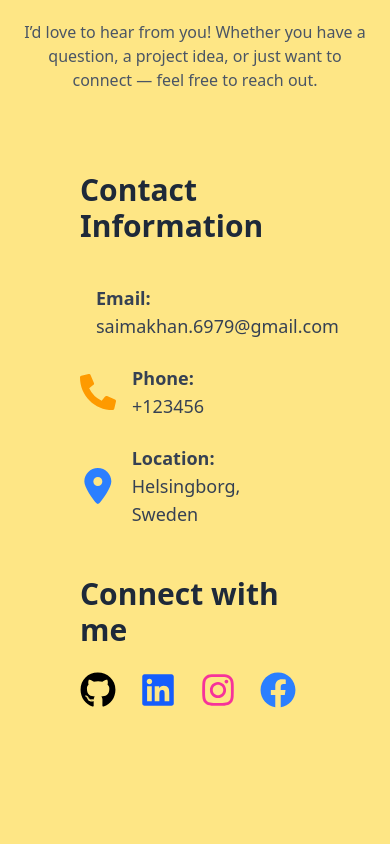
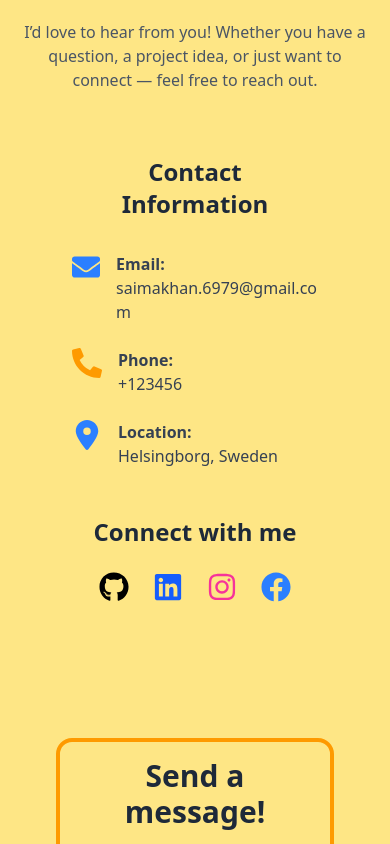
Before and after one commit to saima-khan1/MY-PORTFOLIO, a React (Vite) app in the folder my-portfolio/frontend/: page / in a window 390 px wide. Shown: the part 3800-4644 px from the top of the page. Built offline with nearby package versions, Linux system fonts and the light colour scheme; no server answers.

Commit message:
made contact section responsive

```diff
--- a/my-portfolio/frontend/src/components/ContactForm.tsx/ ContactForm.tsx
+++ b/my-portfolio/frontend/src/components/ContactForm.tsx/ ContactForm.tsx
@@ -26,8 +26,8 @@ const ContactForm = () => {
   };
 
   return (
-    <div className="px-30 py-15 border-4 border-amber-500 rounded-2xl">
-      <h3 className="font-bold text-3xl text-gray-800 lg:text-4xl  mb-10 text-center">
+    <div className="px-4 py-4 lg:px-15 lg:py-12 border-4 border-amber-500 rounded-2xl">
+      <h3 className="font-bold px-10 py-0 text-3xl text-gray-800 lg:text-4xl  mb-10 text-center">
         Send a message!
       </h3>
       <form ref={form} onSubmit={handleSubmit}>
@@ -84,7 +84,7 @@ const ContactForm = () => {
         <div className="flex justify-center">
           <button
             type="submit"
-            className=" bg-amber-500 text-white border-4 rounded-full  px-20 py-4 shadow-lg hover:bg-amber-600  transition duration-300 ease-in-out mt-10 "
+            className=" bg-amber-500 text-white border-2 rounded lg:border-4 lg:rounded-full px-5 py-2 lg:px-20 lg:py-4 shadow-lg hover:bg-amber-600  transition duration-300 ease-in-out mt-10 "
           >
             Send Message
           </button>
--- a/my-portfolio/frontend/src/components/ContactForm.tsx/Contact.tsx
+++ b/my-portfolio/frontend/src/components/ContactForm.tsx/Contact.tsx
@@ -3,7 +3,7 @@ import ContactInformation from "./ContactInformation";
 
 const ContactLabel = () => {
   return (
-    <div className="px-6 md:px-20 py-30">
+    <div className="px-6 sm:px-0 md:px-20 py-30">
       <div className="text-center  lg:mb-12">
         <h1 className="text-3xl  lg:text-5xl font-bold">
           Get In <span className="text-blue-500">Touch</span>
--- a/my-portfolio/frontend/src/components/ContactForm.tsx/ContactInformation.tsx
+++ b/my-portfolio/frontend/src/components/ContactForm.tsx/ContactInformation.tsx
@@ -10,30 +10,30 @@ import { FaLocationDot } from "react-icons/fa6";
 
 const ContactInformation = () => {
   return (
-    <div className="px-6 md:px-12 py-12 ">
-      <div className=" mb-10">
-        <h3 className="font-bold text-3xl text-gray-800">
+    <div className="px-4 sm:px-6  lg:px-6 py-8 lg:py-12">
+      <div className="mb-8">
+        <h3 className="font-bold text-2xl sm:text-3xl text-gray-800 text-center lg:text-4xl sm:text-left">
           Contact Information
         </h3>
       </div>
 
       <div className="space-y-6">
-        <div className="flex items-center space-x-4 text-gray-700">
-          <FaEnvelope className="text-blue-500 text-4xl" />
-          <p className="text-lg">
+        <div className="flex items-start sm:items-center space-x-4 text-gray-700">
+          <FaEnvelope className="text-blue-500 text-3xl sm:text-4xl" />
+          <p className="text-base lg:text-2xl sm:text-lg">
             <span className="font-semibold">Email:</span> <br />
             <a
               href="mailto:saimakhan.6979@gmail.com"
-              className="hover:text-blue-600"
+              className="hover:text-blue-600 break-all"
             >
               saimakhan.6979@gmail.com
             </a>
           </p>
         </div>
 
-        <div className="flex items-center space-x-4 text-gray-700">
-          <FaPhoneAlt className="text-amber-500 text-4xl" />
-          <p className="text-lg">
+        <div className="flex items-start sm:items-center space-x-4 text-gray-700">
+          <FaPhoneAlt className="text-amber-500 text-3xl sm:text-4xl" />
+          <p className="text-base lg:text-2xl sm:text-lg">
             <span className="font-semibold">Phone:</span> <br />
             <a href="tel:+123456" className="hover:text-blue-600">
               +123456
@@ -41,25 +41,25 @@ const ContactInformation = () => {
           </p>
         </div>
 
-        <div className="flex items-center space-x-4 text-gray-700">
-          <FaLocationDot className="text-blue-500 text-4xl" />
-          <p className="text-lg">
+        <div className="flex items-start sm:items-center space-x-4 text-gray-700">
+          <FaLocationDot className="text-blue-500 text-3xl sm:text-4xl" />
+          <p className="text-base  lg:text-2xl sm:text-lg">
             <span className="font-semibold">Location:</span> <br />
             Helsingborg, Sweden
           </p>
         </div>
       </div>
 
-      <div className="mt-12 ">
-        <h3 className="font-bold text-3xl text-gray-800 mb-6">
+      <div className="mt-12 text-center sm:text-left">
+        <h3 className="font-bold text-2xl  lg:text-4xl sm:text-3xl text-gray-800 mb-6">
           Connect with me
         </h3>
-        <div className="flex  space-x-6 text-4xl">
+        <div className="flex flex-wrap justify-center sm:justify-start gap-6 text-3xl sm:text-4xl">
           <a
             href="https://github.com/yourgithub"
             target="_blank"
             rel="noopener noreferrer"
-            className="hover:text-gray-500 transition text-4xl"
+            className="hover:text-gray-500 transition"
           >
             <FaGithub />
           </a>
@@ -68,7 +68,7 @@ const ContactInformation = () => {
             href="https://linkedin.com/in/yourlinkedin"
             target="_blank"
             rel="noopener noreferrer"
-            className="text-blue-600 hover:text-blue-800 transition text-4xl"
+            className="text-blue-600 hover:text-blue-800 transition"
           >
             <FaLinkedin />
           </a>
@@ -77,7 +77,7 @@ const ContactInformation = () => {
             href="https://instagram.com/yourinstagram"
             target="_blank"
             rel="noopener noreferrer"
-            className="text-pink-500 hover:text-pink-700 transition text-4xl"
+            className="text-pink-500 hover:text-pink-700 transition"
           >
             <FaInstagram />
           </a>
@@ -86,7 +86,7 @@ const ContactInformation = () => {
             href="https://facebook.com/yourfacebook"
             target="_blank"
             rel="noopener noreferrer"
-            className="text-blue-500 hover:text-blue-700 transition text-4xl"
+            className="text-blue-500 hover:text-blue-700 transition"
           >
             <FaFacebook />
           </a>
```
